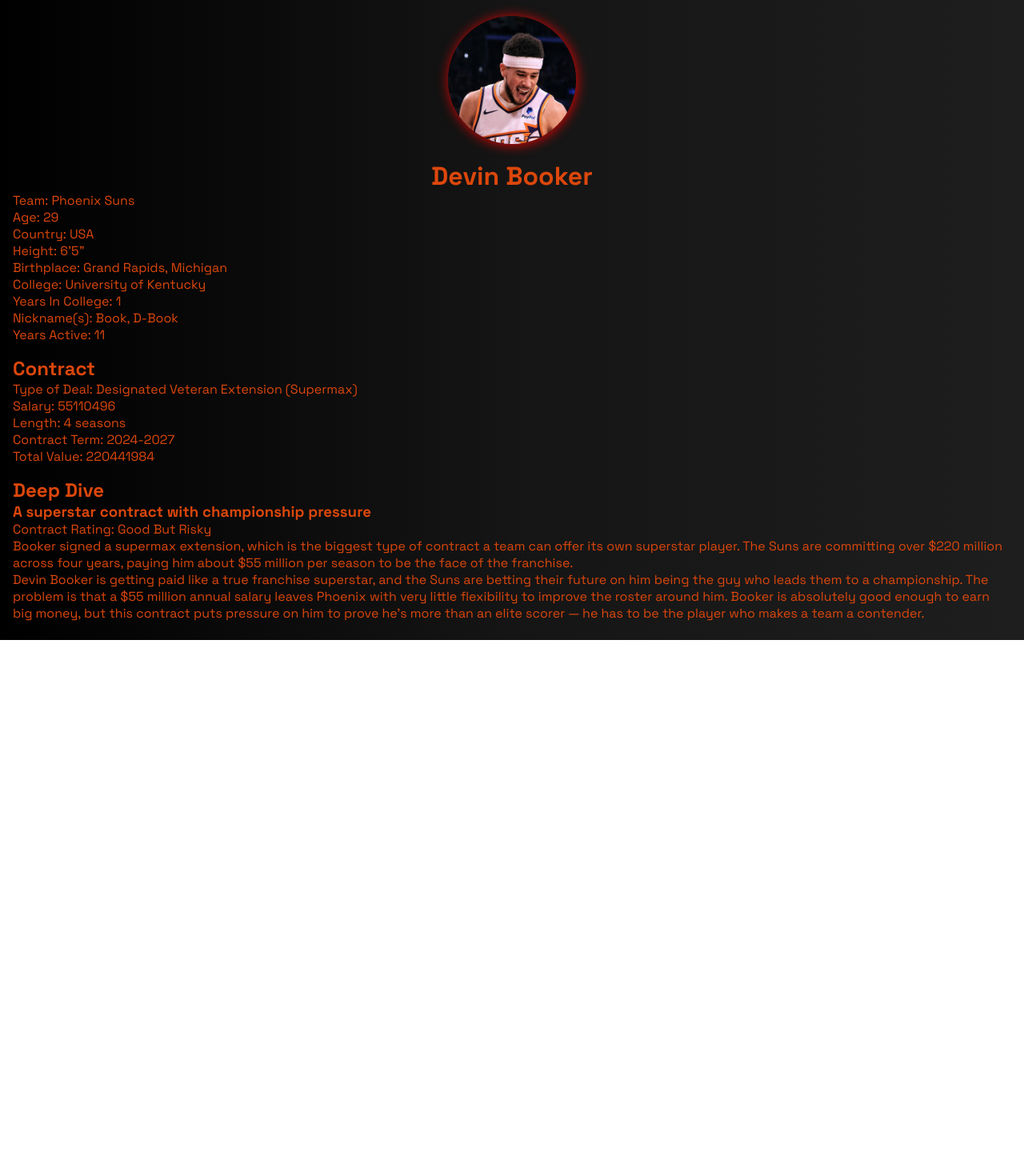
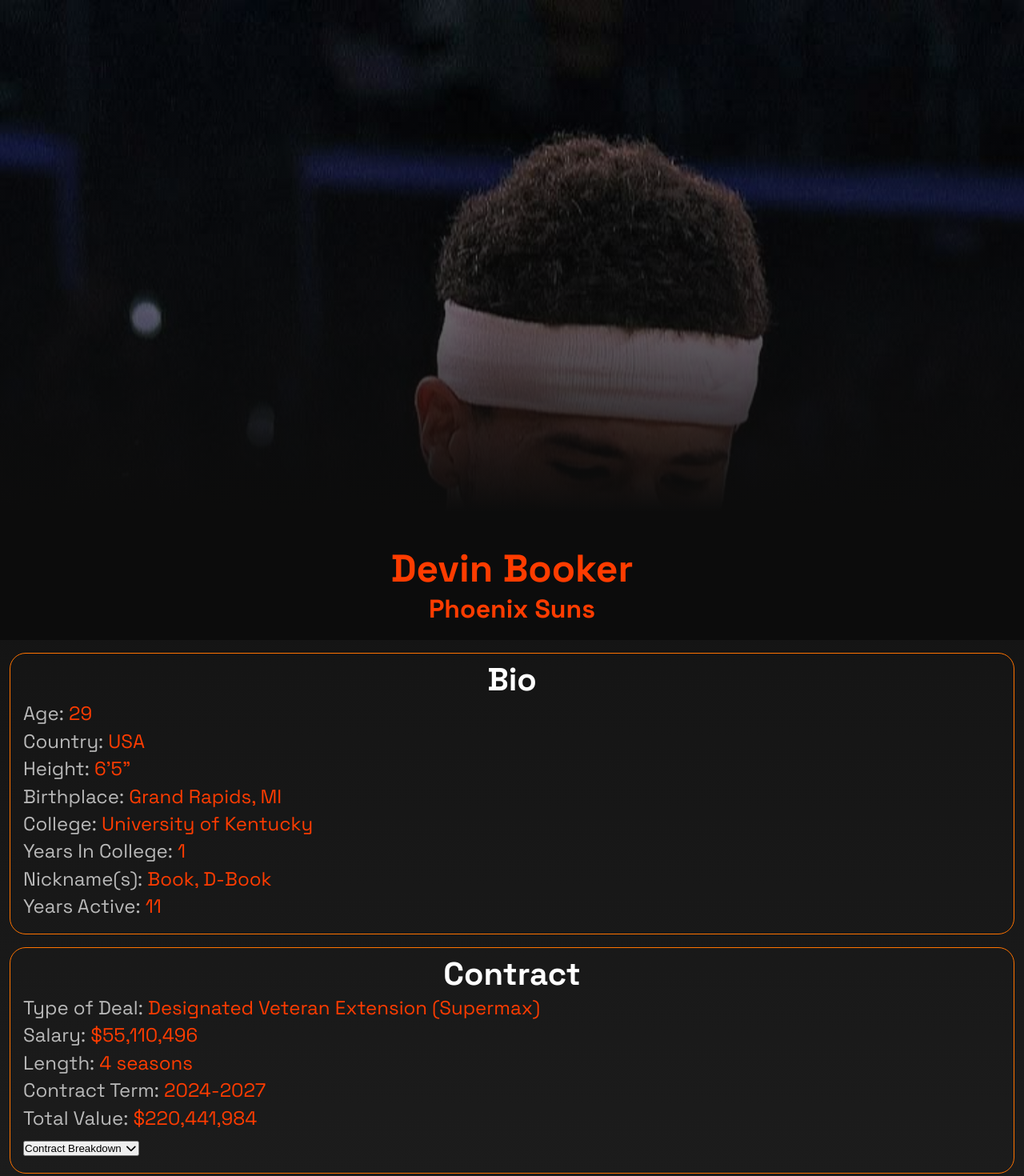
Before and after one commit to chrisreliga/HoopsIQ, a React (Vite) app: page / in a window 1280 px wide. Shown: the top 1470 px of the page at 80% size. Before the commit the page ends 800 px from the top, so only its background shows below. Built offline with nearby package versions, Linux system fonts and the light colour scheme.

Commit message:
added state and styling to components

```diff
--- a/index.html
+++ b/index.html
@@ -1,15 +1,21 @@
 <!doctype html>
 <html lang="en">
-  <link rel="preconnect" href="https://fonts.googleapis.com" />
-  <link rel="preconnect" href="https://fonts.gstatic.com" crossorigin />
-  <link
-    href="https://fonts.googleapis.com/css2?family=Space+Grotesk:wght@300..700&display=swap"
-    rel="stylesheet"
-  />
   <head>
+    <link rel="preconnect" href="https://fonts.googleapis.com" />
+    <link rel="preconnect" href="https://fonts.gstatic.com" crossorigin />
     <meta charset="UTF-8" />
     <link rel="icon" type="image/svg+xml" href="/favicon.svg" />
     <meta name="viewport" content="width=device-width, initial-scale=1.0" />
+    <link
+      href="https://fonts.googleapis.com/css2?family=Space+Grotesk:wght@300..700&display=swap"
+      rel="stylesheet"
+    />
+    <link
+      rel="stylesheet"
+      href="https://cdnjs.cloudflare.com/ajax/libs/font-awesome/7.3.0/css/all.min.css"
+      crossorigin="anonymous"
+      referrerpolicy="no-referrer"
+    />
     <title>HoopsIQ</title>
   </head>
   <body>
--- a/src/App.css
+++ b/src/App.css
@@ -10,45 +10,88 @@
 
 body {
   font-family: "Space Grotesk", Arial, Helvetica, sans-serif;
-  color: #dc470c;
+  color: #ff3c00;
   min-height: 100%;
   background: linear-gradient(
-    90deg,
+    180deg,
     rgba(0, 0, 0, 1) 0%,
     rgb(21, 21, 21) 50%,
     rgb(30, 30, 30) 100%
   );
 }
 
-.container {
-  width: min(100% - 2rem, 120rem);
-  margin-inline: auto;
-  /* text-align: center; */
+section {
+  margin: 1rem 0;
+  font-size: 1.5rem;
+  line-height: 2.15rem;
+  border: 0.5px solid #ff7300;
+  border-radius: 20px;
+  margin-inline: 0.75rem;
+  padding: 1rem;
 }
 
-section {
-  margin: 1rem 0;
+section span {
+  color: #b9b9b9;
 }
 
-/* Header */
-.player-image {
-  margin-inline: auto;
-  margin-block: 1.25rem;
-  height: 10rem;
-  width: min(100%, 10rem);
-  overflow: hidden;
-  border-radius: 50%;
-  box-shadow: 1px 1px 15px rgba(255, 0.6, 0.6, 0.9);
+.section-header {
+  color: #fff;
+  text-align: center;
+  margin-bottom: 0.5rem;
+  font-size: 2.5rem;
 }
 
-.player-image img {
-  display: block;
-  height: auto;
+button {
+  text-align: center;
+}
+
+/* PlayerHero Component*/
+.hero {
+  height: 100vh;
+  width: 100%;
+  position: relative;
+}
+
+.hero img {
+  height: 100%;
   width: 100%;
   object-fit: cover;
+  object-position: center top;
+}
+
+.hero::after {
+  content: "";
+  position: absolute;
+  inset: 0;
+  background: linear-gradient(to top, #0c0c0c 20%, #00000000 100%);
+}
+
+.hero-text {
+  text-align: center;
+  position: absolute;
+  top: 85%;
+  left: 50%;
+  transform: translateX(-50%);
+  z-index: 2;
+  font-size: 2rem;
+  white-space: nowrap;
 }
 
 header h1 {
-  font-size: 2rem;
+  font-size: 3rem;
   text-align: center;
 }
+
+.hero-text .team-name {
+  font-size: 2rem;
+  font-weight: bold;
+}
+
+/* PlayerAnalysis Component */
+.analysis-headline {
+  color: #fff;
+}
+
+.analysis-btns {
+  display: block;
+}
--- a/src/components/PlayerAnalysis.jsx
+++ b/src/components/PlayerAnalysis.jsx
@@ -1,12 +1,26 @@
+import { useState } from "react";
+
 export default function PlayerAnalysis({ analysis }) {
+  const [isDeepDiveOpen, setIsDeepDiveOpen] = useState(false);
+
   return (
     <section>
-      <h2>Deep Dive</h2>
+      <h2 className="section-header">Deep Dive</h2>
+      <h3 className="analysis-headline">{analysis.headline}</h3>
+      <p>
+        <span>Contract Rating:</span> {analysis.contractRating}
+      </p>
 
-      <h3>{analysis.headline}</h3>
-      <p>Contract Rating: {analysis.contractRating}</p>
-      <p>{analysis.summary}</p>
-      <p>{analysis.deepDive}</p>
+      <div className="analysis-dropdowns">
+        <button
+          className="btn analysis-btns"
+          onClick={() => setIsDeepDiveOpen(!isDeepDiveOpen)}
+        >
+          Show Contract Deep Dive <i className="fa-solid fa-chevron-down"></i>
+        </button>
+
+        {isDeepDiveOpen && <p>{analysis.deepDive}</p>}
+      </div>
     </section>
   );
 }
--- /dev/null
+++ b/src/components/PlayerBio.jsx
@@ -0,0 +1,40 @@
+export default function PlayerBio({ bio }) {
+  return (
+    <section>
+      <h2 className="section-header">Bio</h2>
+
+      <p>
+        <span>Age: </span>
+        {bio.age}
+      </p>
+      <p>
+        <span>Country: </span>
+        {bio.country}
+      </p>
+      <p>
+        <span>Height: </span>
+        {bio.height}
+      </p>
+      <p>
+        <span>Birthplace: </span>
+        {bio.birthplace}
+      </p>
+      <p>
+        <span>College: </span>
+        {bio.college}
+      </p>
+      <p>
+        <span>Years In College: </span>
+        {bio.yearsInCollege}
+      </p>
+      <p>
+        <span>Nickname(s): </span>
+        {bio.nicknames}
+      </p>
+      <p>
+        <span>Years Active: </span>
+        {bio.yearsActive}
+      </p>
+    </section>
+  );
+}
--- a/src/components/PlayerContract.jsx
+++ b/src/components/PlayerContract.jsx
@@ -1,15 +1,39 @@
+import { useState } from "react";
+
 export default function PlayerContract({ contract }) {
+  const [isOpen, setIsOpen] = useState(false);
+
   return (
     <section className="contract-section">
-      <h2>Contract</h2>
+      <h2 className="section-header">Contract</h2>
 
-      <p>Type of Deal: {contract.type}</p>
-      <p>Salary: {contract.salary}</p>
-      <p>Length: {contract.length} seasons</p>
       <p>
-        Contract Term: {contract.startYear}-{contract.endYear}
+        <span>Type of Deal:</span> {contract.type}
       </p>
-      <p>Total Value: {contract.totalValue}</p>
+      <p>
+        <span>Salary:</span> ${contract.salary.toLocaleString()}
+      </p>
+      <p>
+        <span>Length:</span> {contract.length} seasons
+      </p>
+      <p>
+        <span>Contract Term:</span> {contract.startYear}-{contract.endYear}
+      </p>
+      <p>
+        <span>Total Value:</span> ${contract.totalValue.toLocaleString()}
+      </p>
+
+      <div className="contract-dropdowns">
+        <button className="btn" onClick={() => setIsOpen(!isOpen)}>
+          Contract Breakdown <i className="fa-solid fa-chevron-down"></i>
+        </button>
+
+        {isOpen && (
+          <p>
+            A {contract.type} deal is {contract.explanation}
+          </p>
+        )}
+      </div>
     </section>
   );
 }
--- a/src/components/PlayerDashboard.jsx
+++ b/src/components/PlayerDashboard.jsx
@@ -1,12 +1,15 @@
 import { devinBooker } from "../data/players.js";
-import PlayerHeader from "./PlayerHeader.jsx";
+import PlayerHero from "./PlayerHero.jsx";
+import PlayerBio from "./PlayerBio.jsx";
 import PlayerContract from "./PlayerContract.jsx";
 import PlayerAnalysis from "./PlayerAnalysis.jsx";
 
 export default function PlayerDashboard() {
   return (
     <main className="container">
-      <PlayerHeader bio={devinBooker.bio} />
+      <PlayerHero bio={devinBooker.bio} />
+
+      <PlayerBio bio={devinBooker.bio} />
 
       <PlayerContract contract={devinBooker.contract} />
 
--- a/src/components/PlayerHeader.jsx
+++ /dev/null
@@ -1,21 +0,0 @@
-export default function PlayerHeader({ bio }) {
-  return (
-    <header>
-      <div className="player-image">
-        <img src={bio.image} alt={bio.name} />
-      </div>
-
-      <h1>{bio.name}</h1>
-
-      <p>Team: {bio.team}</p>
-      <p>Age: {bio.age}</p>
-      <p>Country: {bio.country}</p>
-      <p>Height: {bio.height}</p>
-      <p>Birthplace: {bio.birthplace}</p>
-      <p>College: {bio.college}</p>
-      <p>Years In College: {bio.yearsInCollege}</p>
-      <p>Nickname(s): {bio.nicknames}</p>
-      <p>Years Active: {bio.yearsActive}</p>
-    </header>
-  );
-}
--- /dev/null
+++ b/src/components/PlayerHero.jsx
@@ -0,0 +1,14 @@
+export default function PlayerHero({ bio }) {
+  return (
+    <header>
+      <div className="hero">
+        <img src={bio.image} alt={bio.name} />
+
+        <div className="hero-text">
+          <h1>{bio.name}</h1>
+          <p className="team-name">{bio.team}</p>
+        </div>
+      </div>
+    </header>
+  );
+}
--- a/src/data/players.js
+++ b/src/data/players.js
@@ -10,7 +10,7 @@
     age: 29,
     country: "USA",
     height: "6'5\"",
-    birthplace: "Grand Rapids, Michigan",
+    birthplace: "Grand Rapids, MI",
     college: "University of Kentucky",
     yearsInCollege: 1,
     nicknames: "Book, D-Book",
@@ -24,13 +24,13 @@
     startYear: 2024,
     endYear: 2027,
     totalValue: 220441984,
+    explanation:
+      "a special NBA contract for elite players that lets their team offer the most money and longest deal possible to keep them.",
   },
 
   analysis: {
     contractRating: "Good But Risky",
     headline: "A superstar contract with championship pressure",
-    summary:
-      "Booker signed a supermax extension, which is the biggest type of contract a team can offer its own superstar player. The Suns are committing over $220 million across four years, paying him about $55 million per season to be the face of the franchise.",
     deepDive:
       "Devin Booker is getting paid like a true franchise superstar, and the Suns are betting their future on him being the guy who leads them to a championship. The problem is that a $55 million annual salary leaves Phoenix with very little flexibility to improve the roster around him. Booker is absolutely good enough to earn big money, but this contract puts pressure on him to prove he's more than an elite scorer — he has to be the player who makes a team a contender.",
   },
```
Also changed, not shown: 1 other file (tests, documents, lock files or other folders).
